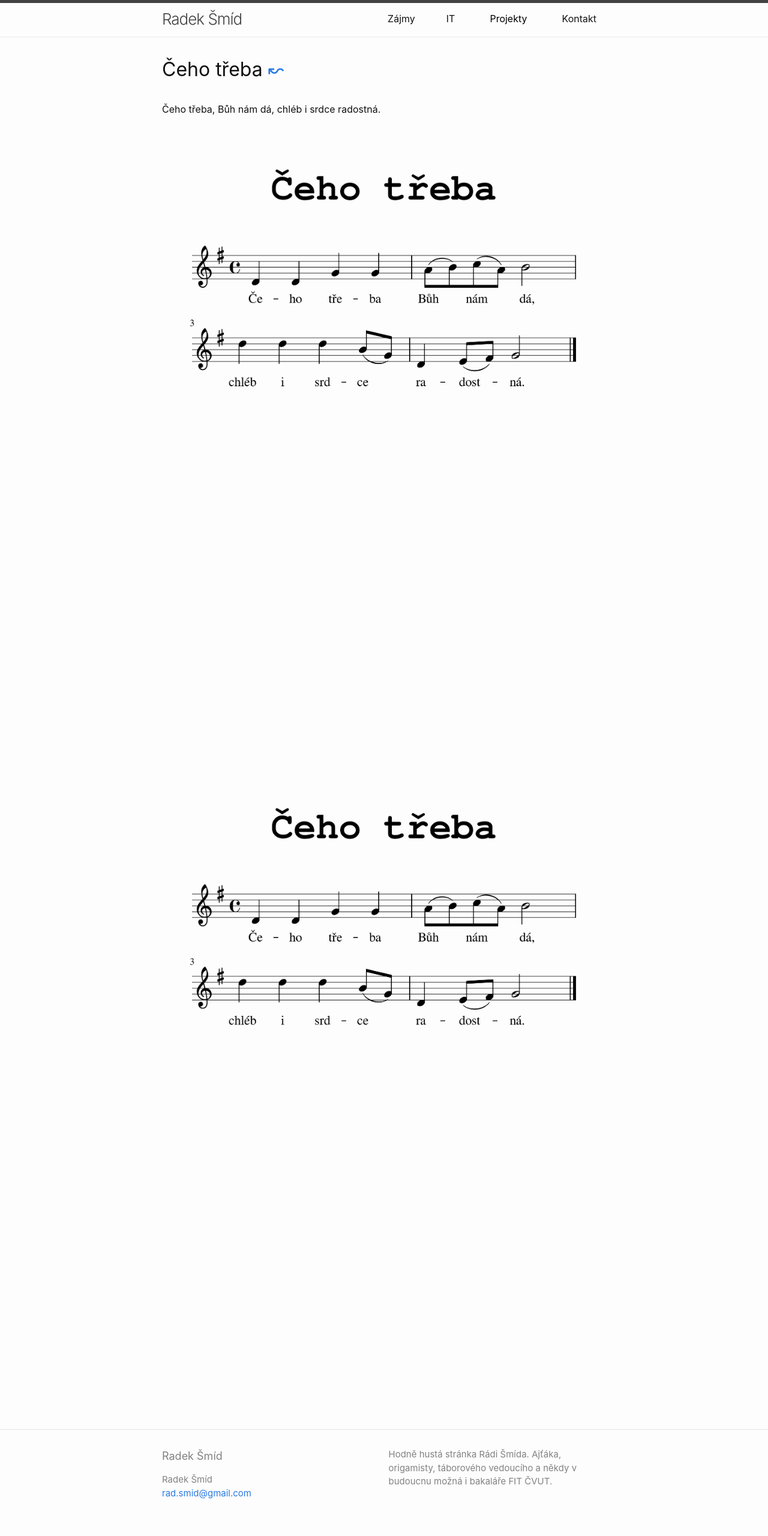
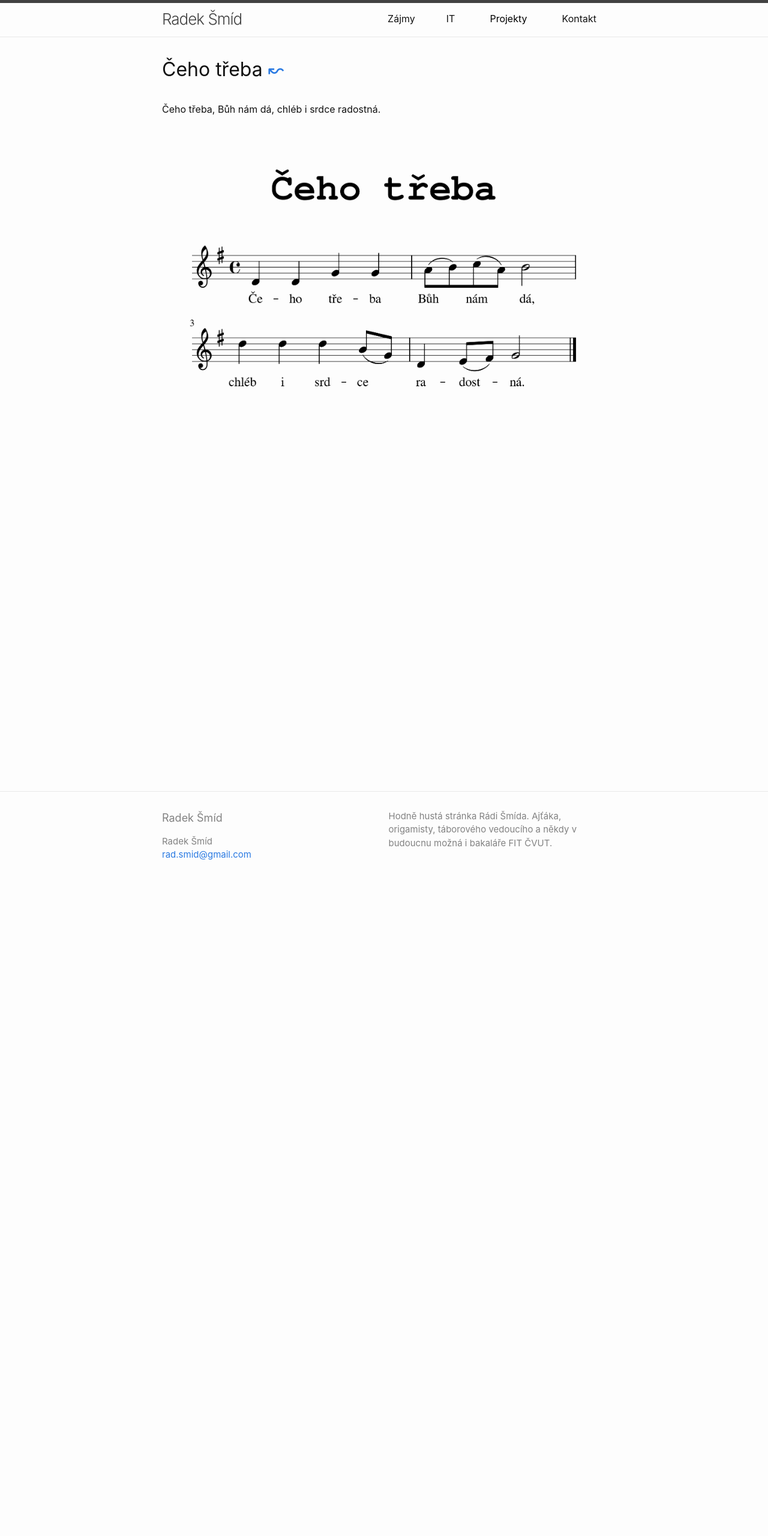
Before and after one commit to Smidra/rada.smid.io-site, a Jekyll site: the page built from jidlo/ceho_treba/ceho_treba.md, in a window 1280 px wide. Shown: the whole page at 60% size. Built offline with Jekyll 4.4.1, drawn with Linux system fonts in a browser that asks for light colours; after the commit the page ends 1497 px from its top, so only the background shows below that.

Commit message:
better sctructure!

```diff
--- a/_layouts/jidlo.html
+++ b/_layouts/jidlo.html
@@ -11,7 +11,7 @@ layout: default
 
 <ul class="pisne-list"> <!-- Pisne list zatim neexistuje -->
 
-{% assign sorted_pages = site.pages | where: 'layout', 'pisen' | sort: 'razeni' %}
+{% assign sorted_pages = site.pages | where: 'layout', 'pisen' | sort: 'obrazek' %}
 {% for page in sorted_pages %}
 	<li>
 	<a class="pisne-link" href="{{ page.url | relative_url }}"> <!-- Pisne link zatim neexistuje -->
--- a/jidlo/ceho_treba/ceho_treba.md
+++ b/jidlo/ceho_treba/ceho_treba.md
@@ -1,10 +1,7 @@
 ---
 layout: pisen
 title: Čeho třeba
-razeni: ceho treba
 obrazek: ceho_treba.png
 ---
 
 Čeho třeba, Bůh nám dá, chléb i srdce radostná.
-
-![čeho třeba](ceho_treba.png){:class="img-responsive"}
```
